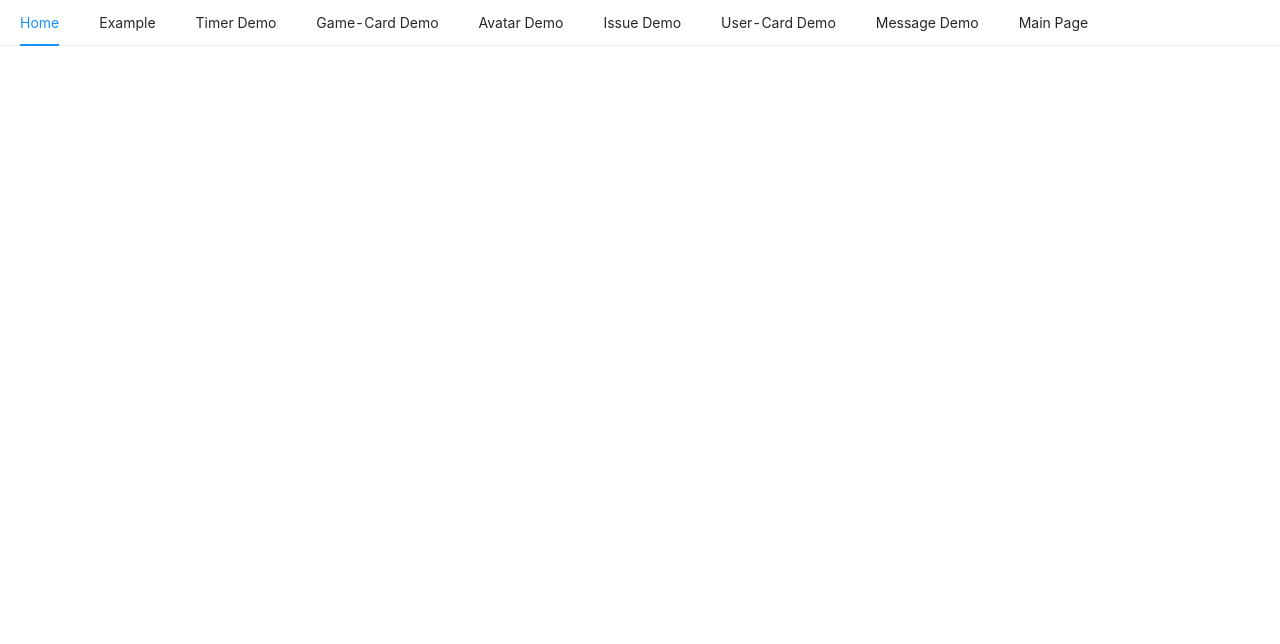
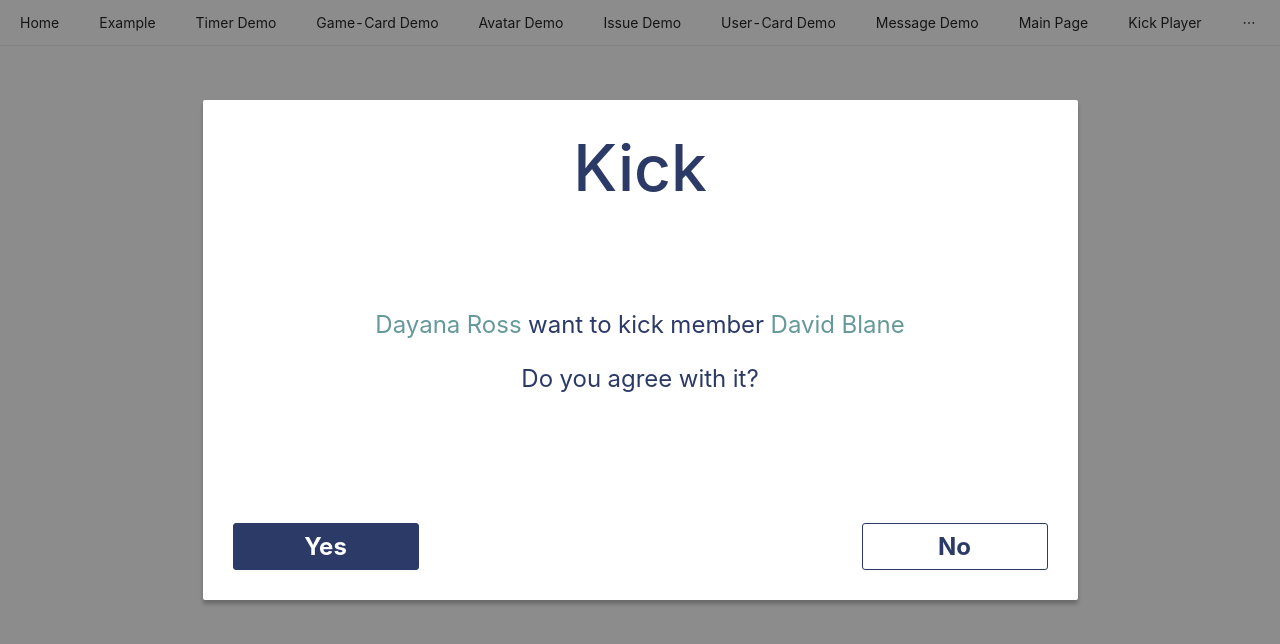
Before and after one commit to fronte-finem/RSS_React-2021Q3_Team-33_Pointing-Poker, a React (Vite) app: page /demo/kick-player-voting in a window 1280 px wide. Shown: the top 644 px of the page. Built offline with nearby package versions, Linux system fonts and the light colour scheme.

Commit message:
feat: add modal kick player

```diff
--- a/client/src/components/app/routes.ts
+++ b/client/src/components/app/routes.ts
@@ -7,6 +7,8 @@ import { PageIssueDemo } from '@client/components/pages/demo/issue';
 import { PageUserCardDemo } from '@client/components/pages/demo/user-card';
 import { PageMessageDemo } from '@client/components/pages/demo/message';
 import { MainPage } from '../pages/main-page/main-page';
+import { KickPlayer } from '../pages/demo/kick-player';
+import { KickPlayerVoting } from '../pages/demo/kick-player-voting';
 
 interface RouteConf {
   path: string;
@@ -60,4 +62,14 @@ export const routes: RouteConf[] = [
     name: 'Main Page',
     component: MainPage,
   },
+  {
+    path: '/demo/kick-player',
+    name: 'Kick Player',
+    component: KickPlayer,
+  },
+  {
+    path: '/demo/kick-player-voting',
+    name: 'Kick Player Voting',
+    component: KickPlayerVoting,
+  },
 ];
--- /dev/null
+++ b/client/src/components/pages/demo/kick-player-voting.tsx
@@ -0,0 +1,20 @@
+import { ModalKickMember } from '@client/components/shared/modal-kick-member/modal-kick-member';
+import React, { useState } from 'react';
+
+export const KickPlayerVoting: React.FC = () => {
+  const [isModalVisible, setIsModalVisible] = useState(true);
+
+  const closeModal = () => {
+    setIsModalVisible(false);
+  };
+
+  return (
+    <ModalKickMember
+      visible={isModalVisible}
+      member="David Blane"
+      player="Dayana Ross"
+      onCancel={closeModal}
+      onOK={closeModal}
+    />
+  );
+};
--- /dev/null
+++ b/client/src/components/pages/demo/kick-player.tsx
@@ -0,0 +1,19 @@
+import { ModalKickMember } from '@client/components/shared/modal-kick-member/modal-kick-member';
+import React, { useState } from 'react';
+
+export const KickPlayer: React.FC = () => {
+  const [isModalVisible, setIsModalVisible] = useState(true);
+
+  const closeModal = () => {
+    setIsModalVisible(false);
+  };
+
+  return (
+    <ModalKickMember
+      visible={isModalVisible}
+      member="David Blane"
+      onCancel={closeModal}
+      onOK={closeModal}
+    />
+  );
+};
--- /dev/null
+++ b/client/src/components/shared/modal-kick-member/modal-kick-member.tsx
@@ -0,0 +1,41 @@
+import { Modal } from '@client/components/shared/modal/modal';
+import React from 'react';
+
+interface IProps {
+  member: string;
+  visible: boolean;
+  player?: string;
+  onOK?: () => void;
+  onCancel?: () => void;
+}
+
+export const ModalKickMember: React.FC<IProps> = (props) => {
+  const { member, visible, onOK, onCancel, player } = props;
+  return (
+    <Modal
+      okText="Yes"
+      cancelText="No"
+      title={!player ? 'Kick player?' : 'Kick'}
+      visible={visible}
+      onOk={onOK}
+      onCancel={onCancel}
+      content={
+        !player ? (
+          <p>
+            Are you really want to remove player{' '}
+            <span style={{ color: '#66999B' }}>{member}</span> from game
+            session?
+          </p>
+        ) : (
+          <>
+            <p>
+              <span style={{ color: '#66999B' }}>{player}</span> want to kick
+              member <span style={{ color: '#66999B' }}>{member}</span>
+            </p>
+            <p>Do you agree with it?</p>
+          </>
+        )
+      }
+    />
+  );
+};
```
